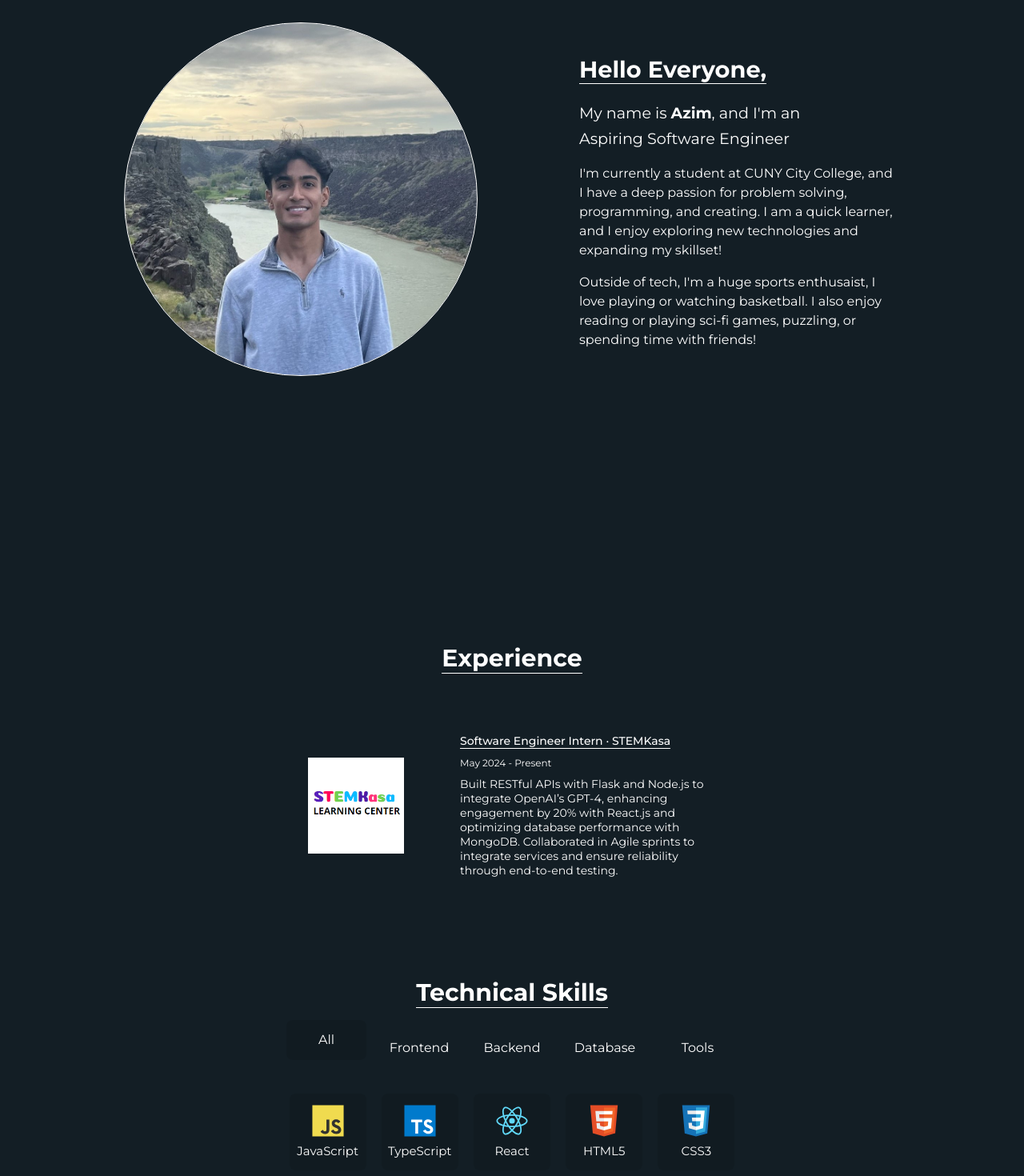
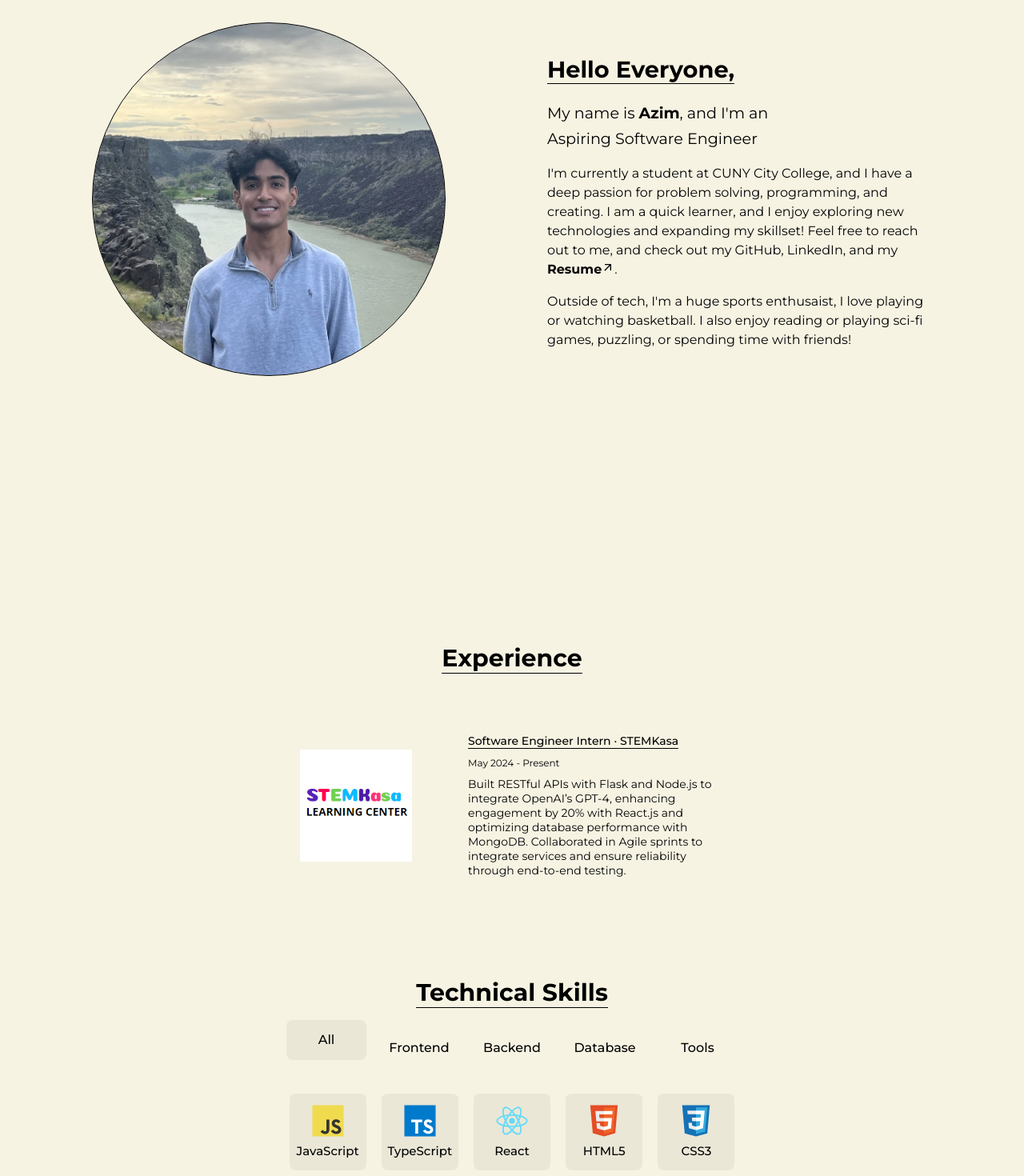
Before and after one commit to Aziiimm/Azim_Portfolio, a React (Create React App) app: page / in a window 1280 px wide. Shown: the part 180-1650 px from the top of the page at 80% size. Built offline with nearby package versions, Linux system fonts and the light colour scheme; no server answers.

Commit message:
updated styling

```diff
--- a/src/components/about.jsx
+++ b/src/components/about.jsx
@@ -1,6 +1,7 @@
 import React from "react";
 import heroimage from "../assets/heroimage.jpg";
 import "../styles/about.css";
+import { MdOutlineArrowOutward } from "react-icons/md";
 
 const About = () => {
   return (
@@ -25,7 +26,18 @@ const About = () => {
               I'm currently a student at CUNY City College, and I have a deep
               passion for problem solving, programming, and creating. I am a
               quick learner, and I enjoy exploring new technologies and
-              expanding my skillset!
+              expanding my skillset! Feel free to reach out to me, and check out
+              my GitHub, LinkedIn, and my{" "}
+              <a
+                href="https://drive.google.com/file/d/1pXadrtqKYp_A6DVxfapFdG2HVgvsInTE/view?usp=sharing"
+                target="_blank"
+                rel="noopener noreferrer"
+                className=""
+              >
+                <strong>Resume</strong>
+                <MdOutlineArrowOutward />
+              </a>
+              .
             </p>
 
             <p className="shortbio">
--- a/src/components/projects.jsx
+++ b/src/components/projects.jsx
@@ -76,7 +76,10 @@ const Projects = () => {
                 rel="noopener noreferrer"
                 aria-label={`View ${project.title} project on GitHub`}
               >
-                {project.title} <MdOutlineArrowOutward />
+                {project.title}
+                <span className="arrow">
+                  <MdOutlineArrowOutward />
+                </span>
               </a>
               <p>{project.description}</p>
 
--- a/src/styles/App.css
+++ b/src/styles/App.css
@@ -1,6 +1,6 @@
 * {
   font-family: montserrat;
-  color: white;
+  color: black;
 }
 
 @font-face {
@@ -14,8 +14,7 @@ body {
   margin: 0px;
   padding: 0px;
   overflow-x: hidden;
-  /* background: linear-gradient(-45deg, #0a161a, #11263f, #122c34, #224870); */
-  background: radial-gradient(rgb(19, 30, 37) 24.5%, rgb(19, 30, 37) 66%);
+  background-color: #f7f3e3;
   background-size: 400% 400%;
   padding: 0;
   animation: gradient 5s ease-in-out infinite;
@@ -43,7 +42,7 @@ a:visited {
   justify-content: center;
   margin-top: 2.5em;
   font-size: 30px;
-  border-bottom: 1px solid white;
+  border-bottom: 1px solid black;
 }
 
 .container {
--- a/src/styles/about.css
+++ b/src/styles/about.css
@@ -21,14 +21,14 @@ section {
 
 .bioContainer {
   margin-top: 0;
-  max-width: 25em;
+  max-width: 30em;
 }
 
 .coverpicture {
   width: 27.5rem;
   height: 27.5rem;
   border-radius: 9999px;
-  outline: 1px solid white;
+  outline: 1px solid black;
   font-weight: 700;
   font-size: 1.875rem;
   line-height: 2.25rem;
@@ -37,12 +37,12 @@ section {
 }
 
 .coverpicture:hover {
-  outline: 1.5px solid white;
+  outline: 1.5px solid #f7f3e3;
   transform: scale(1.05);
 }
 
 .hello {
-  border-bottom: 1px solid white;
+  border-bottom: 1px solid black;
   font-size: 1.2em;
   display: inline-block;
   position: relative;
@@ -60,6 +60,15 @@ section {
   font-size: 1em;
   margin-top: 1em;
   line-height: 1.5rem;
+}
+
+.shortbio a {
+  text-decoration: none; /* Remove underline */
+  color: inherit; /* Use the same color as surrounding text */
+}
+
+.shortbio a:hover {
+  text-decoration: underline; /* Add underline on hover */
 }
 
 @media (max-width: 900px) {
--- a/src/styles/contact.css
+++ b/src/styles/contact.css
@@ -10,8 +10,8 @@
   display: flex;
   flex-direction: column;
   width: 30em;
-  border: 0.1px solid white;
-  background-color: rgba(0, 0, 0, 0.2);
+  border: 0.1px solid gray;
+  background-color: rgba(0, 0, 0, 0.1);
   border-radius: 1em;
   z-index: 1;
 }
@@ -21,6 +21,7 @@
   flex-direction: column;
   text-align: left;
   margin: 1em;
+  font-weight: 500;
 }
 
 .prompt textarea {
@@ -47,7 +48,7 @@
 }
 
 .field:hover {
-  background-color: rgba(0, 0, 0, 0.4);
+  background-color: rgba(0, 0, 0, 0.2);
 }
 
 .send {
@@ -56,7 +57,7 @@
   font-weight: 700;
   background-color: rgba(0, 0, 0, 0.1);
   border-radius: 1em;
-  border: 1px solid white;
+  border: 1px solid gray;
   padding: 0.7em;
   text-align: center;
   transition: all 0.25s ease-in-out;
@@ -64,7 +65,7 @@
 
 .send:hover {
   cursor: pointer;
-  background-color: rgba(0, 0, 0, 0.5);
+  background-color: rgba(0, 0, 0, 0.2);
 }
 
 .information-container {
@@ -78,7 +79,7 @@
   display: flex;
   flex-direction: column;
 
-  border: 0.5px solid white;
+  border: 0.5px solid gray;
   border-radius: 1em;
 
   padding: 1em;
@@ -93,7 +94,7 @@
 .contact-type:hover {
   transform: scale(1.025);
   cursor: pointer;
-  background-color: rgba(0, 0, 0, 0.4);
+  background-color: rgba(0, 0, 0, 0.2);
 }
 
 .icon {
@@ -104,8 +105,6 @@
   display: flex;
   justify-content: center;
   gap: 2em;
-  border-top: 1px solid white;
-  border-bottom: 1px solid white;
   padding: 1em 0 1em 0;
   width: 100%;
 }
@@ -119,17 +118,17 @@
 
 .footer-socials:hover {
   transform: scale(1.1);
-  color: rgba(255, 255, 255, 0.6);
 }
 
 .footer {
   margin-top: 12em;
-  border-top: 1px solid white;
+  border-top: 1px solid black;
   padding: 2rem 0 2rem 0;
   left: 0;
 
   width: 100%;
   font-size: 14px;
+  font-weight: 600;
   font-family: sans-serif;
   text-align: left;
   text-indent: 10rem;
@@ -139,11 +138,12 @@
 .Toastify__toast {
   border: 1px solid white !important;
   border-radius: 1.3em !important;
-  background: rgb(15, 21, 26) !important;
+  background: #f7f3e3 !important;
+  font-weight: 500;
 }
 
 .toastProgress {
-  background: rgb(124, 134, 143) !important;
+  background: rgb(0, 0, 0) !important;
 }
 
 @media (max-width: 1300px) {
--- a/src/styles/experience.css
+++ b/src/styles/experience.css
@@ -23,7 +23,7 @@
   height: 100%;
   justify-content: center;
   display: flex;
-  font-size: 16px;
+  font-size: 17px;
   gap: 5em;
   margin: 50px 0 50px 0;
   padding: 50px 0 50px 0;
@@ -33,7 +33,7 @@
 }
 
 .experience__card img {
-  height: 120px;
+  height: 140px;
 }
 
 .experience__card div {
@@ -51,7 +51,7 @@
 
 .experience__employer {
   width: max-content;
-  border-bottom: 1px solid white;
+  border-bottom: 1px solid black;
   font-size: 1.1rem;
   font-weight: 500;
   display: flex;
@@ -59,7 +59,7 @@
 }
 
 .experience__time {
-  font-size: smaller;
+  font-size: 16px;
   padding-top: 10px;
 }
 .experience__description {
--- a/src/styles/navbar.css
+++ b/src/styles/navbar.css
@@ -1,6 +1,6 @@
 .nav {
   padding-bottom: 0.75rem;
-  border-bottom: 0.5px solid white;
+  border-bottom: 0.5px solid black;
   background-color: transparent;
   font-family: sans-serif;
   backdrop-filter: blur(5px);
@@ -41,7 +41,7 @@
 }
 .nav__icons:hover {
   transform: scale(1.1);
-  color: rgba(255, 255, 255, 0.6);
+  transform: translateY(-2px);
 }
 
 .nav__socials {
@@ -51,7 +51,7 @@
   font-weight: 700;
   padding: 0.5rem 2.5rem;
   gap: 1.25rem;
-  border-left: 1px solid white;
+  border-left: 1px solid black;
 }
 
 .nav__burger-menu {
--- a/src/styles/projects.css
+++ b/src/styles/projects.css
@@ -54,6 +54,7 @@
   font-weight: 700;
   border-bottom: 1px solid white;
   width: fit-content;
+  color: white;
   transition: all 0.1s ease-in-out;
 }
 .content-slate a:hover {
@@ -62,6 +63,7 @@
 
 .content-slate p {
   font-size: 14px;
+  color: white;
   line-height: 1.5em;
 }
 
@@ -72,6 +74,10 @@
   z-index: 1;
 }
 
+.arrow svg {
+  fill: white !important;
+}
+
 .project-stack div {
   font-size: 12px;
   text-align: center;
@@ -79,6 +85,7 @@
   padding: 0.2rem 0.4rem;
   background-color: #11263f;
   border: 1px solid rgba(255, 255, 255, 0.2);
+  color: white;
 }
 
 @media (max-width: 1000px) {
--- a/src/styles/skills.css
+++ b/src/styles/skills.css
@@ -11,7 +11,7 @@
   height: 50px;
   background-color: transparent;
   font-size: medium;
-  font-weight: 400;
+  font-weight: 500;
   border: 0;
   border-radius: 0.5em;
   cursor: pointer;
@@ -22,7 +22,7 @@
 
 .filter-btn.active {
   transform: translateY(-10px);
-  background-color: rgba(0, 0, 0, 0.1);
+  background-color: rgba(0, 0, 0, 0.05);
 }
 
 .filter-btn:hover {
@@ -51,11 +51,11 @@
   z-index: 1;
 
   font-size: 15px;
-  font-weight: 400;
+  font-weight: 500;
   transition: all 0.25s ease-in-out;
   gap: 0.5rem;
 
-  background-color: rgba(0, 0, 0, 0.1);
+  background-color: rgba(0, 0, 0, 0.05);
   border-radius: 0.5em;
 }
 
```
